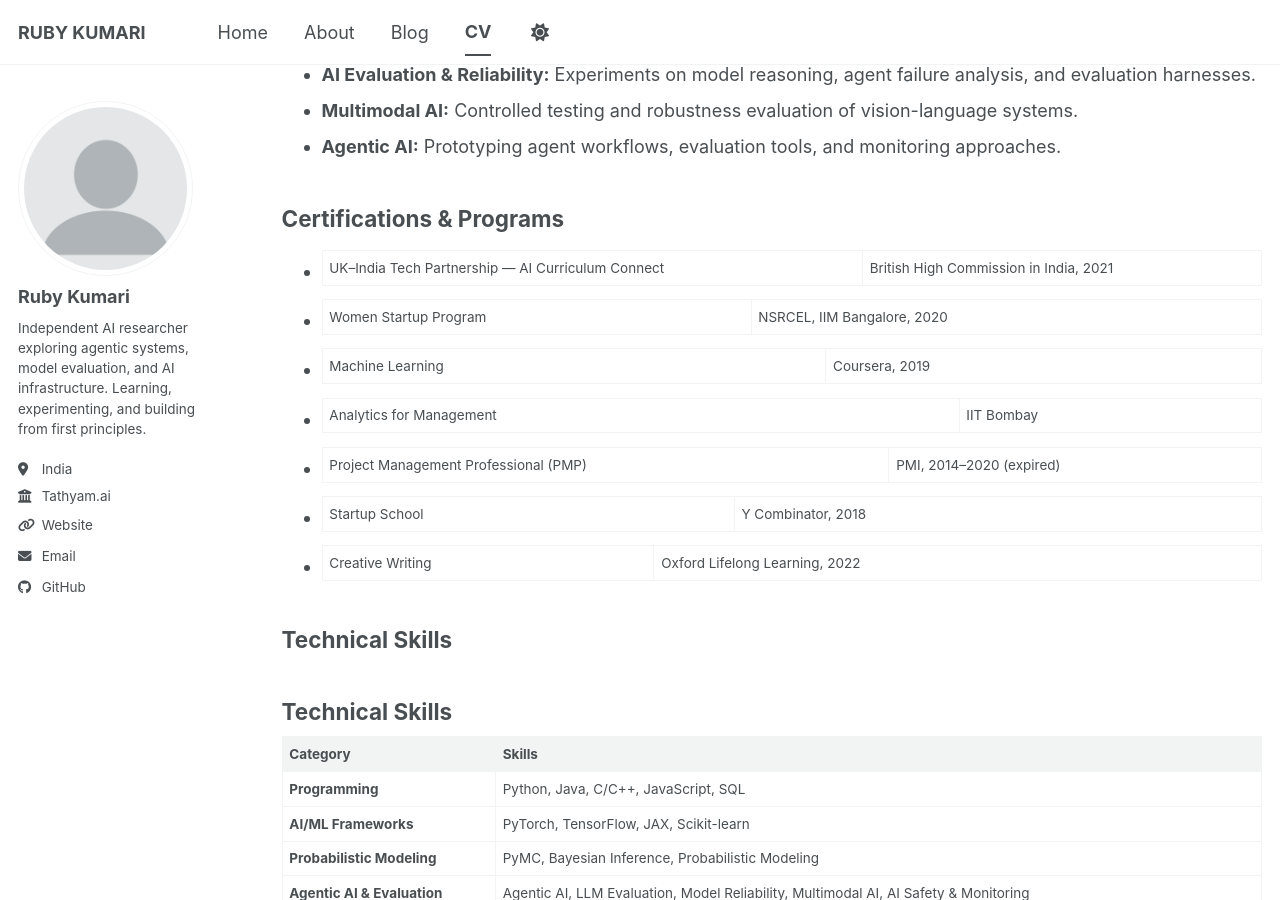
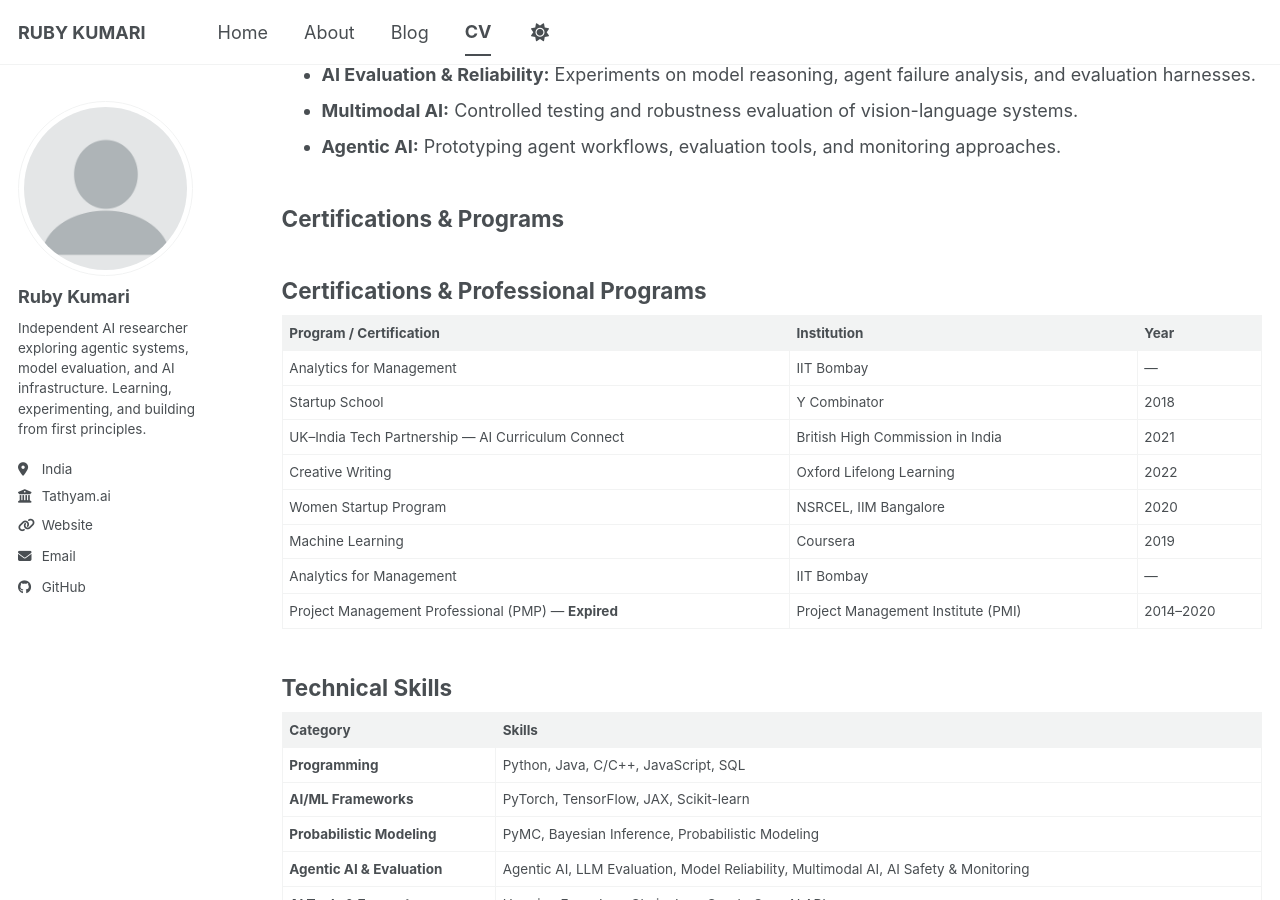
Before and after one commit to rubykumari1/rubykumari1.github.io, a Jekyll site: the page built from _pages/cv.md, in a window 1280 px wide and 900 px high, scrolled down 2437 px. Built offline with Jekyll 4.4.1, drawn with Linux system fonts in a browser that asks for light colours; a script bundle is joined from its source files by our own code; library files that are not in the unit come from our copies.

Commit message:
Update cv.md

```diff
--- a/_pages/cv.md
+++ b/_pages/cv.md
@@ -89,15 +89,19 @@ Magadh University | 2000 – 2004
 
 ## Certifications & Programs
 
-- UK–India Tech Partnership — AI Curriculum Connect | British High Commission in India, 2021
-- Women Startup Program | NSRCEL, IIM Bangalore, 2020
-- Machine Learning | Coursera, 2019
-- Analytics for Management | IIT Bombay
-- Project Management Professional (PMP) | PMI, 2014–2020 (expired)
-- Startup School | Y Combinator, 2018
-- Creative Writing | Oxford Lifelong Learning, 2022
 
-## Technical Skills
+## Certifications & Professional Programs
+
+| Program / Certification | Institution | Year |
+|:--|:--|:--|
+| Analytics for Management | IIT Bombay | — |
+| Startup School | Y Combinator | 2018 |
+| UK–India Tech Partnership — AI Curriculum Connect | British High Commission in India | 2021 |
+| Creative Writing | Oxford Lifelong Learning | 2022 |
+| Women Startup Program | NSRCEL, IIM Bangalore | 2020 |
+| Machine Learning | Coursera | 2019 |
+| Analytics for Management | IIT Bombay | — |
+| Project Management Professional (PMP) — **Expired** | Project Management Institute (PMI) | 2014–2020 |
 
 
 ## Technical Skills
```
